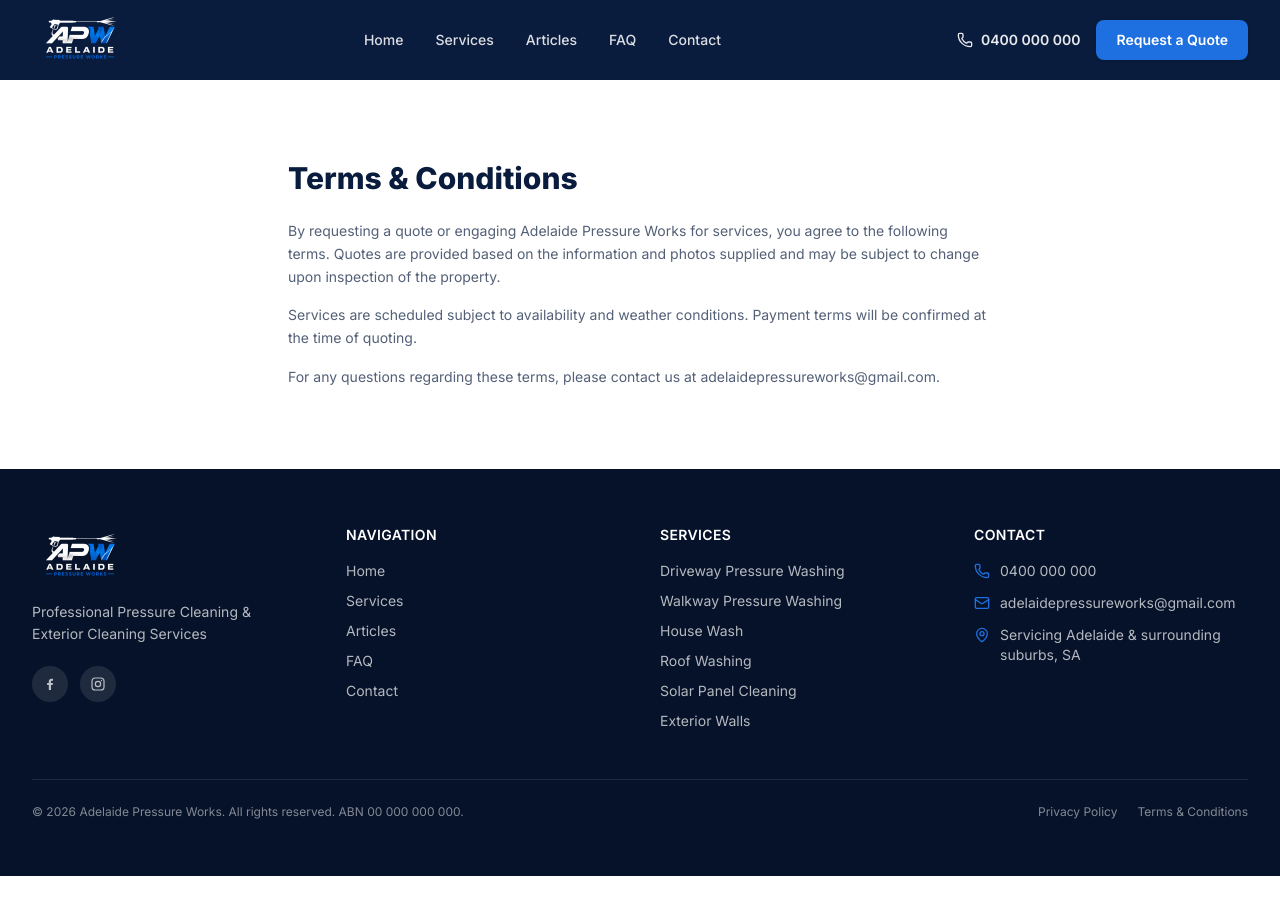
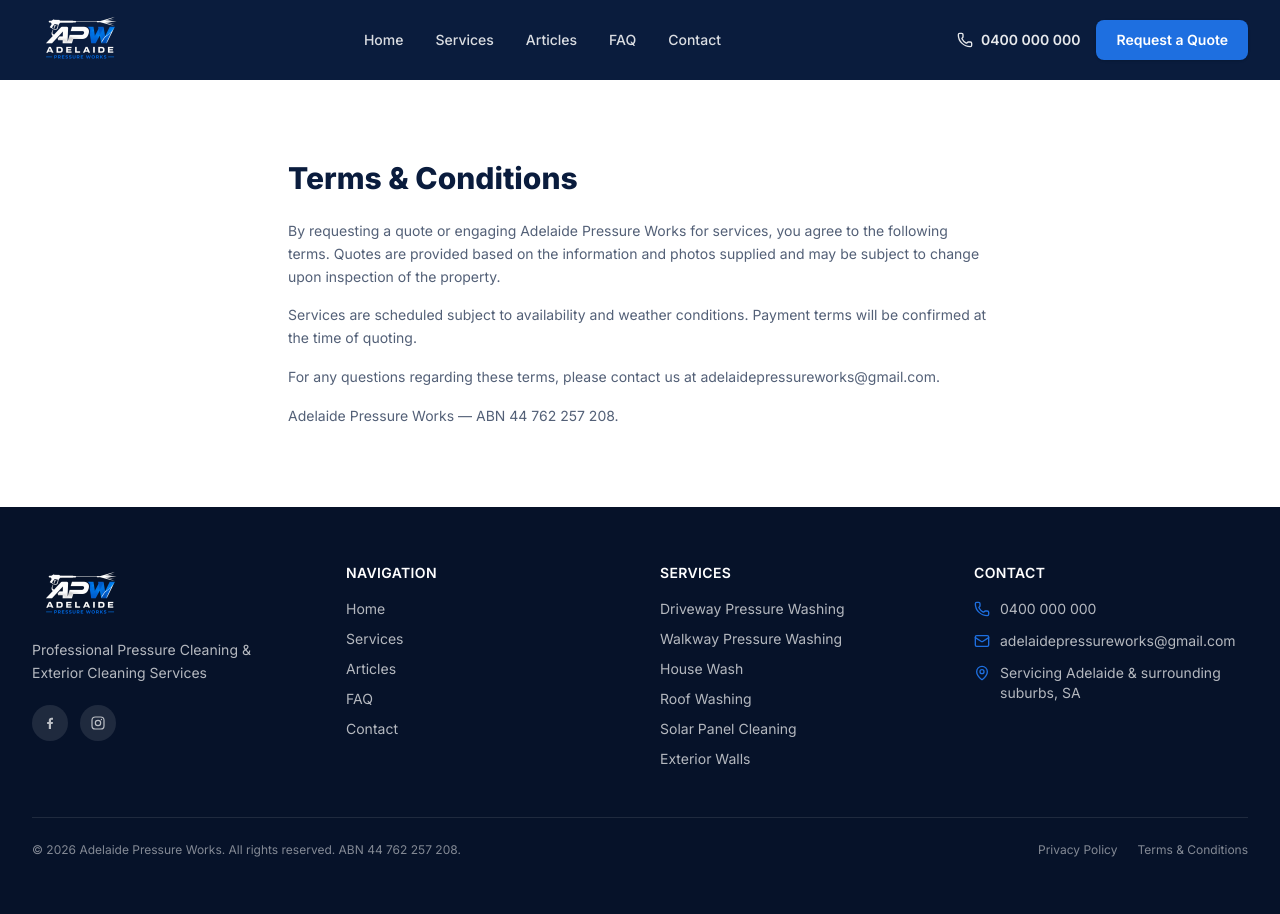
Before and after one commit to sebpetroch/Pressure-Cleaning, a Next.js app: page /terms-and-conditions in a window 1280 px wide. Before the commit the page ends 876 px from the top, so only its background shows below. Built offline with nearby package versions, Linux system fonts and the light colour scheme.

Commit message:
Add real ABN (44 762 257 208)
Set in central config, shows in the footer copyright line and Terms & Conditions page, and included as taxID in the LocalBusiness structured data.

```diff
--- a/src/app/terms-and-conditions/page.tsx
+++ b/src/app/terms-and-conditions/page.tsx
@@ -30,6 +30,9 @@ export default function TermsPage() {
           For any questions regarding these terms, please contact us at{" "}
           {business.email}.
         </p>
+        <p>
+          {business.name} — ABN {business.abn}.
+        </p>
       </div>
     </div>
   );
--- a/src/components/LocalBusinessSchema.tsx
+++ b/src/components/LocalBusinessSchema.tsx
@@ -12,6 +12,7 @@ export default function LocalBusinessSchema() {
     url: business.domain,
     telephone: business.phone,
     email: business.email,
+    taxID: business.abn,
     priceRange: "$$",
     address: {
       "@type": "PostalAddress",
--- a/src/lib/config.ts
+++ b/src/lib/config.ts
@@ -10,7 +10,7 @@ export const business = {
   phone: "0400 000 000",
   phoneHref: "tel:+61400000000",
   email: "adelaidepressureworks@gmail.com",
-  abn: "00 000 000 000",
+  abn: "44 762 257 208",
   address: {
     suburb: "Adelaide",
     state: "SA",
```
